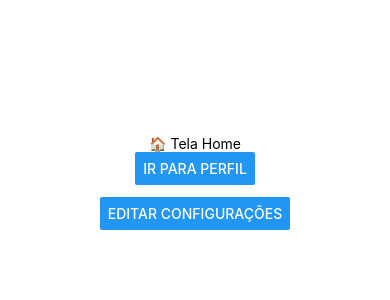
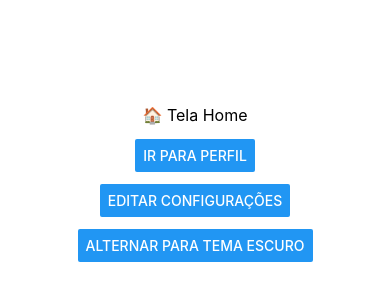
Before and after one commit to carlosxfelipe/my-router, a React Native app: screen / in a window 390 px wide. Shown: the part 240-540 px from the top of the page. Built offline with nearby package versions, Linux system fonts and the light colour scheme.

Commit message:
Implement theme context and themed components for improved styling

```diff
--- a/App.tsx
+++ b/App.tsx
@@ -2,19 +2,34 @@ import {
   SafeAreaView,
   StatusBar,
   StyleSheet,
-  useColorScheme,
 } from "react-native";
 import { useRouter } from "./src/router/router";
+import { ThemeProvider, useTheme } from "./src/theme/ThemeContext";
 
-function App() {
-  const isDarkMode = useColorScheme() === "dark";
-  const { Screen, push } = useRouter();
+function AppContent() {
+  const { Screen, router } = useRouter();
+  const { theme } = useTheme();
 
   return (
-    <SafeAreaView style={styles.container}>
-      <StatusBar barStyle={isDarkMode ? "light-content" : "dark-content"} />
-      <Screen router={{ push }} />
+    <SafeAreaView
+      style={[
+        styles.container,
+        { backgroundColor: theme === "dark" ? "#000" : "#fff" },
+      ]}
+    >
+      <StatusBar
+        barStyle={theme === "dark" ? "light-content" : "dark-content"}
+      />
+      <Screen router={router} />
     </SafeAreaView>
+  );
+}
+
+export default function App() {
+  return (
+    <ThemeProvider>
+      <AppContent />
+    </ThemeProvider>
   );
 }
 
@@ -23,5 +38,3 @@ const styles = StyleSheet.create({
     flex: 1,
   },
 });
-
-export default App;
--- a/src/components/ThemedText.tsx
+++ b/src/components/ThemedText.tsx
@@ -1,6 +1,5 @@
 import { StyleSheet, Text, type TextProps } from "react-native";
-
-import { useThemeColor } from "@/hooks/useThemeColor";
+import { useThemeColor } from "../hooks/useThemeColor";
 
 export type ThemedTextProps = TextProps & {
   lightColor?: string;
--- a/src/components/ThemedView.tsx
+++ b/src/components/ThemedView.tsx
@@ -1,6 +1,5 @@
 import { View, type ViewProps } from "react-native";
-
-import { useThemeColor } from "@/hooks/useThemeColor";
+import { useThemeColor } from "../hooks/useThemeColor";
 
 export type ThemedViewProps = ViewProps & {
   lightColor?: string;
--- /dev/null
+++ b/src/hooks/useThemeColor.ts
@@ -0,0 +1,25 @@
+import { useTheme } from "../theme/ThemeContext";
+
+type Colors = {
+  light?: string;
+  dark?: string;
+};
+
+const defaultColors = {
+  text: {
+    light: "#000",
+    dark: "#fff",
+  },
+  background: {
+    light: "#fff",
+    dark: "#000",
+  },
+};
+
+export function useThemeColor(
+  props: Colors,
+  colorName: keyof typeof defaultColors,
+) {
+  const { theme } = useTheme();
+  return props[theme] ?? defaultColors[colorName][theme];
+}
--- a/src/router/router.tsx
+++ b/src/router/router.tsx
@@ -1,21 +1,34 @@
 import React, { useState } from "react";
 import { Text } from "react-native";
-import { routes } from "./routes";
+import type { RouteComponent, Router } from "./types";
+import { routeDefinitions } from "./routes";
 
-export function useRouter() {
-  const [path, setPath] = useState("/");
+const NotFound: RouteComponent = () => <Text>404 - Página não encontrada</Text>;
 
-  const push = (newPath: string) => {
-    if (routes[newPath]) {
-      setPath(newPath);
-    } else {
-      setPath("/"); // fallback para Home
-    }
+export function useRouter(): { Screen: RouteComponent; router: Router } {
+  const [history, setHistory] = useState<string[]>(["/"]);
+
+  const findComponent = (path: string): RouteComponent => {
+    const route = routeDefinitions.find((r) => r.path === path);
+    return route ? route.component : NotFound;
   };
 
-  const Screen = routes[path] ?? (() => {
-    return <Text>404</Text>;
-  });
+  const currentPath = history[history.length - 1];
+  const CurrentComponent = findComponent(currentPath);
 
-  return { Screen, push };
+  const go = (path: string) => setHistory([path]);
+  const push = (path: string) => setHistory((prev) => [...prev, path]);
+  const pop = () =>
+    setHistory((prev) => (prev.length > 1 ? prev.slice(0, -1) : prev));
+
+  const router: Router = { go, push, pop };
+
+  const Screen = (props: any) => (
+    <CurrentComponent
+      {...props}
+      router={router}
+    />
+  );
+
+  return { Screen, router };
 }
--- a/src/router/routes.ts
+++ b/src/router/routes.ts
@@ -1,9 +1,10 @@
 import Home from "../screens/Home";
 import Profile from "../screens/Profile";
 import Edit from "../screens/Settings/Edit";
+import type { RouteDefinition } from "./types";
 
-export const routes: Record<string, React.ComponentType<any>> = {
-  "/": Home,
-  "/profile": Profile,
-  "/settings/edit": Edit,
-};
+export const routeDefinitions: RouteDefinition[] = [
+  { path: "/", component: Home },
+  { path: "/profile", component: Profile },
+  { path: "/settings/edit", component: Edit },
+];
--- a/src/screens/Home.tsx
+++ b/src/screens/Home.tsx
@@ -1,29 +1,38 @@
-import { Button, StyleSheet, Text, View } from "react-native";
+import { Button, StyleSheet, View } from "react-native";
 import type { Router } from "../router/types";
+import { ThemedView } from "../components/ThemedView";
+import { ThemedText } from "../components/ThemedText";
+import { useTheme } from "../theme/ThemeContext";
 
 type Props = {
   router: Router;
 };
 
 export default function Home({ router }: Props) {
-  function goToProfile() {
-    router.push("/profile");
-  }
-
-  function goToEditSettings() {
-    router.push("/settings/edit");
-  }
+  const { theme, toggleTheme } = useTheme();
 
   return (
-    <View style={styles.container}>
-      <Text>🏠 Tela Home</Text>
+    <ThemedView style={styles.container}>
+      <ThemedText>🏠 Tela Home</ThemedText>
 
-      <Button title="Ir para Perfil" onPress={goToProfile} />
+      <View style={styles.spacer} />
 
-      <View style={{ height: 12 }} />
+      <Button title="Ir para Perfil" onPress={() => router.push("/profile")} />
 
-      <Button title="Editar Configurações" onPress={goToEditSettings} />
-    </View>
+      <View style={styles.spacer} />
+
+      <Button
+        title="Editar Configurações"
+        onPress={() => router.push("/settings/edit")}
+      />
+
+      <View style={styles.spacer} />
+
+      <Button
+        title={`Alternar para tema ${theme === "light" ? "escuro" : "claro"}`}
+        onPress={toggleTheme}
+      />
+    </ThemedView>
   );
 }
 
@@ -32,5 +41,9 @@ const styles = StyleSheet.create({
     flex: 1,
     justifyContent: "center",
     alignItems: "center",
+    padding: 16,
+  },
+  spacer: {
+    height: 12,
   },
 });
--- a/src/screens/Profile.tsx
+++ b/src/screens/Profile.tsx
@@ -1,5 +1,7 @@
-import { Button, StyleSheet, Text, View } from "react-native";
+import { Button, StyleSheet } from "react-native";
 import type { Router } from "../router/types";
+import { ThemedView } from "../components/ThemedView";
+import { ThemedText } from "../components/ThemedText";
 
 type Props = {
   router: Router;
@@ -11,10 +13,13 @@ export default function Profile({ router }: Props) {
   }
 
   return (
-    <View style={styles.container}>
-      <Text>👤 Tela de Perfil</Text>
+    <ThemedView style={styles.container}>
+      <ThemedText>👤 Tela de Perfil</ThemedText>
+
+      <ThemedView style={styles.spacer} />
+
       <Button title="Voltar para Home" onPress={goHome} />
-    </View>
+    </ThemedView>
   );
 }
 
@@ -23,5 +28,9 @@ const styles = StyleSheet.create({
     flex: 1,
     justifyContent: "center",
     alignItems: "center",
+    padding: 16,
+  },
+  spacer: {
+    height: 12,
   },
 });
--- a/src/screens/Settings/Edit.tsx
+++ b/src/screens/Settings/Edit.tsx
@@ -1,20 +1,21 @@
-import { Button, StyleSheet, Text, View } from "react-native";
+import { Button, StyleSheet } from "react-native";
 import type { Router } from "../../router/types";
+import { ThemedView } from "../../components/ThemedView";
+import { ThemedText } from "../../components/ThemedText";
 
 type Props = {
   router: Router;
 };
 
 export default function Edit({ router }: Props) {
-  function goHome() {
-    router.push("/");
-  }
+  return (
+    <ThemedView style={styles.container}>
+      <ThemedText>✏️ Tela de Edição de Configurações</ThemedText>
 
-  return (
-    <View style={styles.container}>
-      <Text>✏️ Tela de Edição de Configurações</Text>
-      <Button title="Voltar para Home" onPress={goHome} />
-    </View>
+      <ThemedView style={styles.spacer} />
+
+      <Button title="Voltar para Home" onPress={() => router.go("/")} />
+    </ThemedView>
   );
 }
 
@@ -23,5 +24,9 @@ const styles = StyleSheet.create({
     flex: 1,
     justifyContent: "center",
     alignItems: "center",
+    padding: 16,
+  },
+  spacer: {
+    height: 12,
   },
 });
--- /dev/null
+++ b/src/theme/ThemeContext.tsx
@@ -0,0 +1,30 @@
+import React, { createContext, useContext, useMemo, useState } from "react";
+
+type Theme = "light" | "dark";
+
+type ThemeContextType = {
+  theme: Theme;
+  toggleTheme: () => void;
+};
+
+const ThemeContext = createContext<ThemeContextType | undefined>(undefined);
+
+export function ThemeProvider({ children }: { children: React.ReactNode }) {
+  const [theme, setTheme] = useState<Theme>("light");
+
+  const toggleTheme = () =>
+    setTheme((prev) => (prev === "light" ? "dark" : "light"));
+
+  const value = useMemo(() => ({ theme, toggleTheme }), [theme]);
+
+  return <ThemeContext.Provider value={value}>{children}
+  </ThemeContext.Provider>;
+}
+
+export function useTheme() {
+  const context = useContext(ThemeContext);
+  if (!context) {
+    throw new Error("useTheme must be used within a ThemeProvider");
+  }
+  return context;
+}
```
Also changed, not shown: src/router/types.ts (+9 -0 lines).
